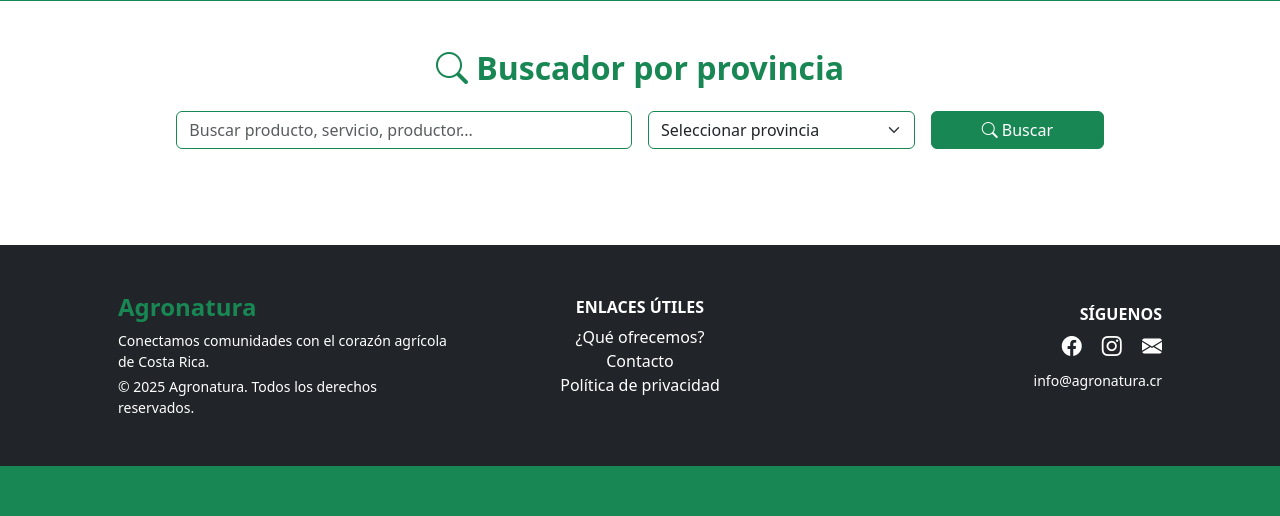
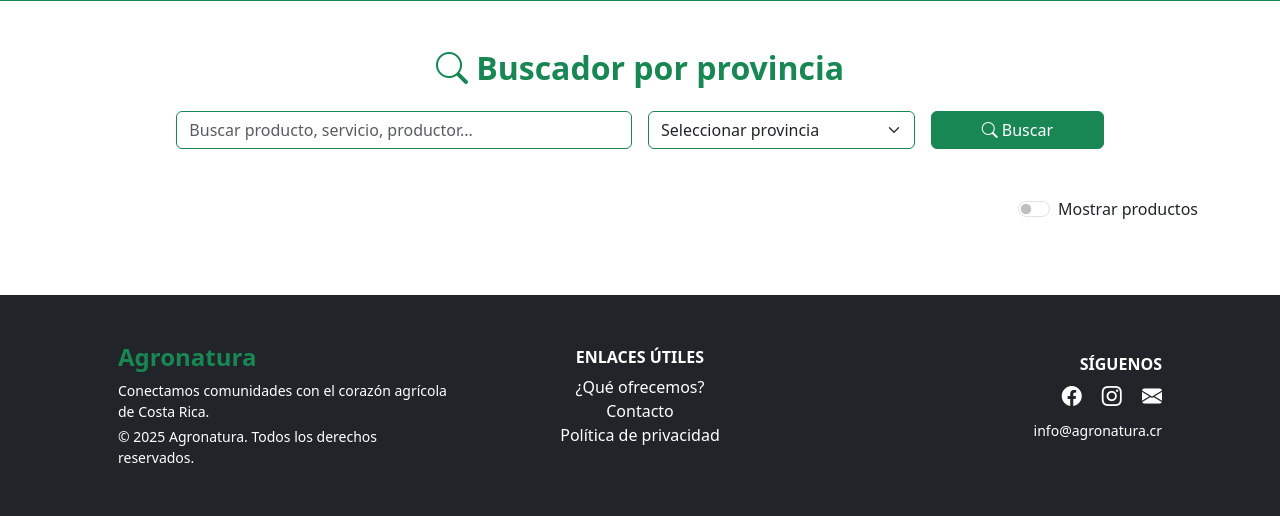
Before and after one commit to asalas17/Projecto-final, a PHP site: page /resource/agriOficiales.php in a window 1280 px wide. Shown: the part 423-939 px from the top of the page. Before the commit the page ends 889 px from the top, so only its background shows below. Run offline with PHP 8.4, Linux system fonts and the light colour scheme; the visitor is signed in with stand-in values (Sample User, id 1); tables that the repository leaves empty or names only in its code hold one stand-in row (values such as "Sample post").

Commit message:
pequeños cambios

```diff
--- a/app/js/cards.js
+++ b/app/js/cards.js
@@ -1,7 +1,15 @@
 document.addEventListener('DOMContentLoaded', () => {
-  document.querySelectorAll('.card[data-href]').forEach(card => {
-    card.addEventListener('click', () => {
-      window.location.href = card.dataset.href;
+    document.querySelectorAll('.card[data-href]').forEach(card => {
+        card.addEventListener('click', () => {
+            window.location.href = card.dataset.href;
+        });
     });
-  });
+    const toggle = document.getElementById('toggleProductos');
+    if (toggle) {
+        toggle.addEventListener('change', () => {
+            document.querySelectorAll('.productos-list').forEach(list => {
+                list.classList.toggle('d-none', !toggle.checked);
+            });
+        });
+    }
 });
--- a/resource/agriOficiales.php
+++ b/resource/agriOficiales.php
@@ -86,6 +86,14 @@ if ($result) {
   </form>
 </div>
 
+<!-- Switch para mostrar productos -->
+<div class="container mb-4 d-flex justify-content-end">
+  <div class="form-check form-switch">
+    <input class="form-check-input" type="checkbox" id="toggleProductos">
+    <label class="form-check-label" for="toggleProductos">Mostrar productos</label>
+  </div>
+</div>
+
 <!-- Cards de productores -->
 <div class="container px-4 px-lg-5 mb-5">
   <div class="row gx-4 gx-lg-5 row-cols-1 row-cols-md-2 row-cols-lg-3">
@@ -96,6 +104,22 @@ if ($result) {
             <h5 class="card-title text-success fw-bold mb-0">
               <i class="bi bi-person-circle"></i> <?= htmlspecialchars($a['nombre']) ?>
             </h5>
+                        <div class="productos-list d-none mt-3" style="max-height: 8rem; overflow-y: auto;">
+              <?php if (!empty($a['productos'])): ?>
+                <ul class="list-unstyled mb-0 text-start">
+                  <?php foreach ($a['productos'] as $p): ?>
+                    <li class="d-flex justify-content-between align-items-center">
+                      <span><?= htmlspecialchars($p['nombre']) ?></span>
+                      <span class="badge rounded-pill bg-success-subtle text-success">
+                        ₡<?= htmlspecialchars($p['precio']) ?>
+                      </span>
+                    </li>
+                  <?php endforeach; ?>
+                </ul>
+              <?php else: ?>
+                <p class="text-muted mb-0">Este agricultor no ha registrado productos.</p>
+              <?php endif; ?>
+            </div>
           </div>
           <div class="card-footer bg-transparent border-0 text-center">
             <button class="btn btn-outline-success btn-sm" data-bs-toggle="offcanvas"
```
